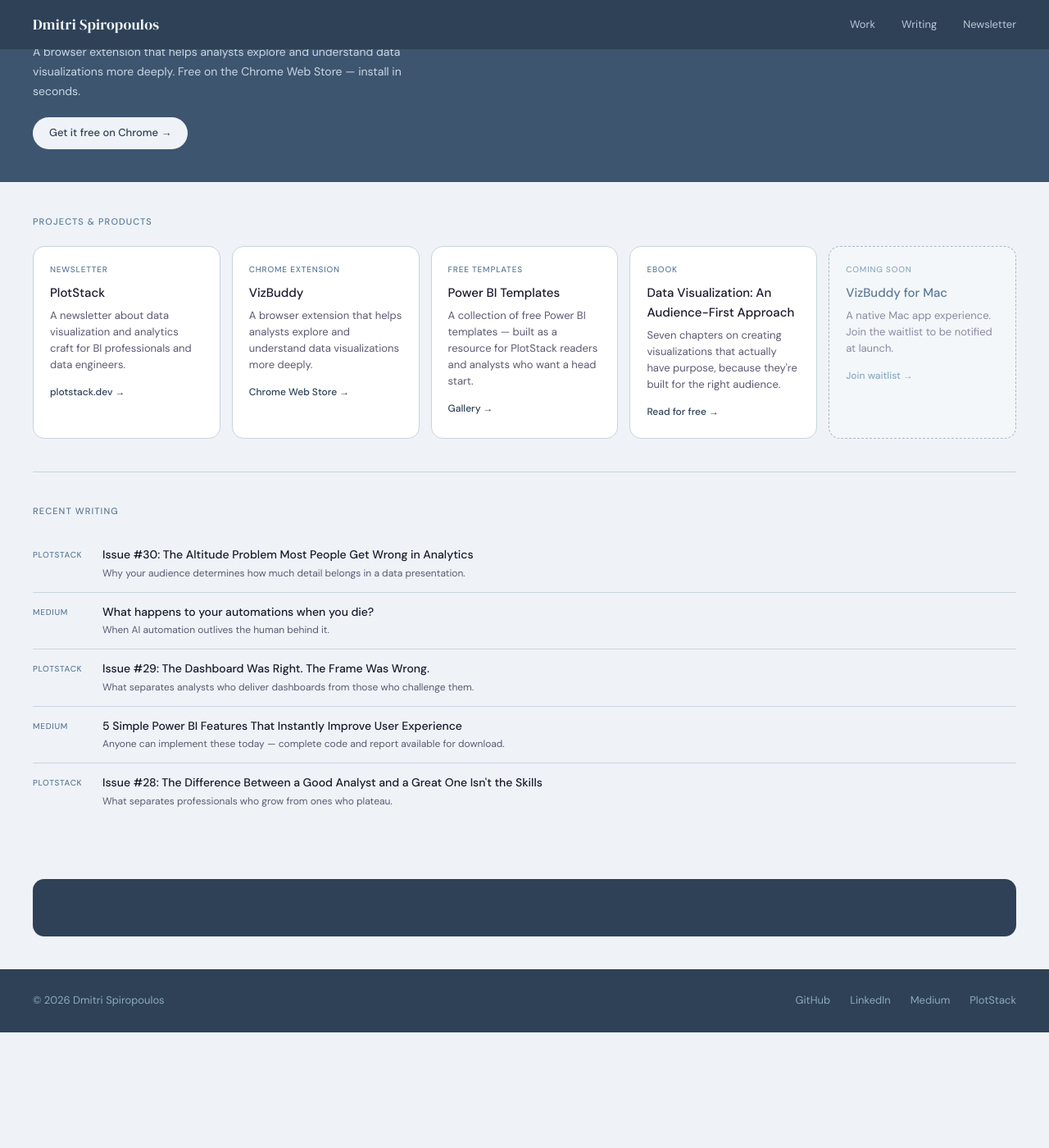
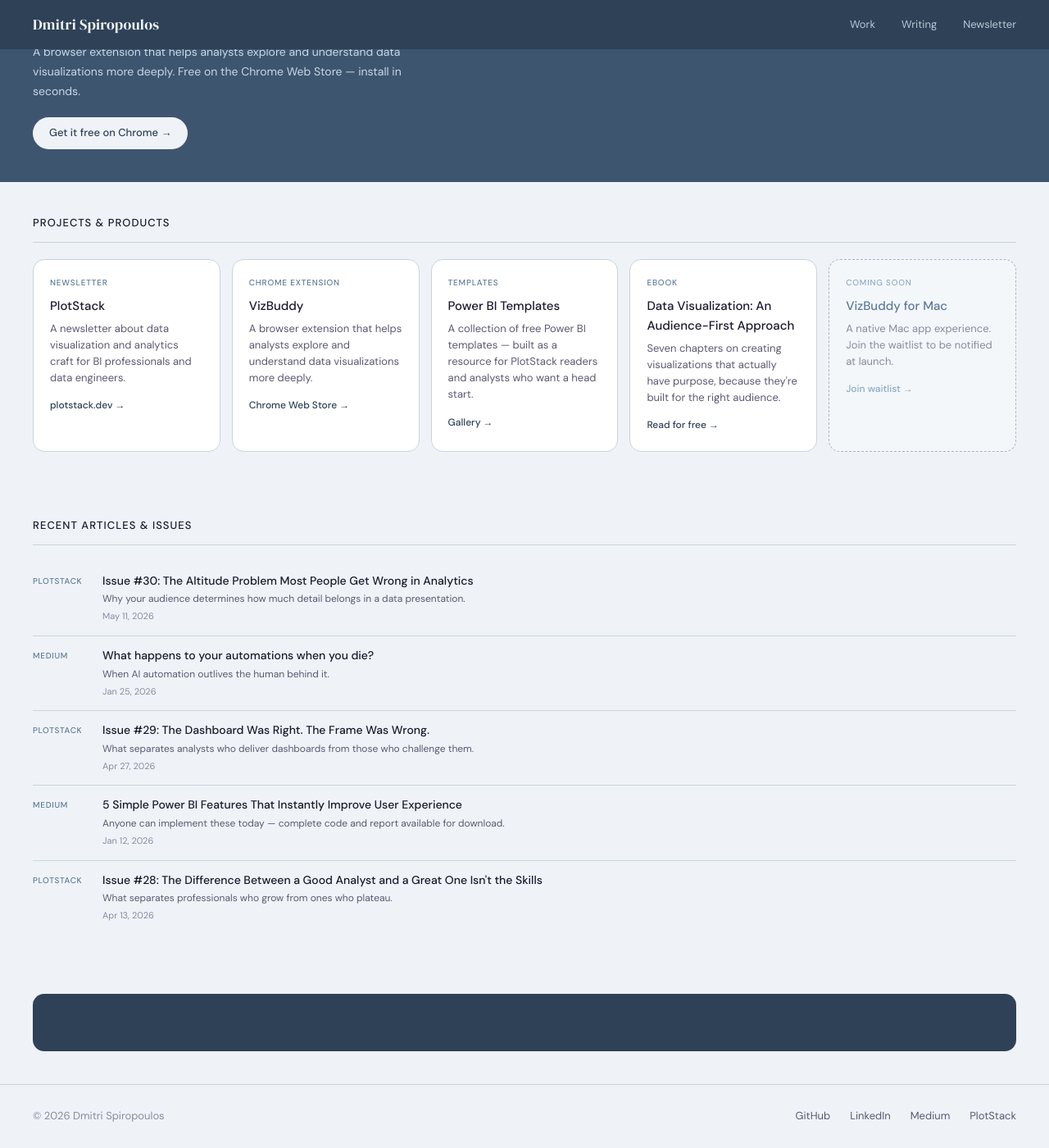
Before and after one commit to Djonathon/Djonathon.github.io, a Jekyll site: the page built from index.html, in a window 1280 px wide and 1400 px high, scrolled down 505 px. Shown: the whole window at 82% size. Built offline with Jekyll 4.4.1, drawn with Linux system fonts in a browser that asks for light colours; before the commit the page ends 1764 px from its top, so only the background shows below that.

Commit message:
Section header improvements, writing dates, footer light theme, divider removal
- Make section labels larger, darker, with bottom border
- Add publish dates to writing items (live RSS + hardcoded fallback)
- Remove divider between projects and writing sections
- Invert footer to light background with dark text

Co-Authored-By: Claude Sonnet 4.6 <noreply@anthropic.com>

```diff
--- a/assets/css/main.css
+++ b/assets/css/main.css
@@ -255,12 +255,14 @@ a { color: inherit; text-decoration: none; }
 }
 
 .section-label {
-  font-size: 11px;
+  font-size: 13px;
   font-weight: 500;
-  letter-spacing: 0.1em;
-  color: var(--slate-light);
+  letter-spacing: 0.08em;
+  color: var(--text-primary);
   text-transform: uppercase;
   margin-bottom: 1.25rem;
+  padding-bottom: 0.75rem;
+  border-bottom: 1px solid var(--border);
 }
 
 /* PROJECTS */
@@ -380,6 +382,12 @@ a { color: inherit; text-decoration: none; }
   line-height: 1.5;
 }
 
+.writing-date {
+  font-size: 11px;
+  color: var(--text-muted);
+  margin-top: 4px;
+}
+
 /* SUBSCRIBE */
 .subscribe-block {
   background: var(--slate-deep);
@@ -450,7 +458,8 @@ a { color: inherit; text-decoration: none; }
 
 /* FOOTER */
 .footer {
-  background: var(--slate-deep);
+  background: var(--bg);
+  border-top: 1px solid var(--border);
   padding: 1.75rem 2.5rem;
   display: flex;
   justify-content: space-between;
@@ -459,7 +468,7 @@ a { color: inherit; text-decoration: none; }
 }
 
 .footer-name {
-  color: var(--slate-pale);
+  color: var(--text-muted);
   font-size: 13px;
 }
 
@@ -469,12 +478,12 @@ a { color: inherit; text-decoration: none; }
 }
 
 .footer-links a {
-  color: var(--slate-pale);
+  color: var(--text-secondary);
   font-size: 13px;
   transition: color 0.2s;
 }
 
-.footer-links a:hover { color: var(--bg); }
+.footer-links a:hover { color: var(--slate-deep); }
 
 /* ANIMATIONS */
 @keyframes fadeIn {
@@ -497,6 +506,6 @@ a { color: inherit; text-decoration: none; }
   .divider { margin: 0 1.25rem; }
   .subscribe-block { margin: 1.5rem 1.25rem; }
   .subscribe-form { flex-direction: column; }
-  .footer { padding: 1.25rem; flex-direction: column; gap: 1rem; text-align: center; }
+  .footer { padding: 1.25rem 1.25rem; flex-direction: column; gap: 1rem; text-align: center; }
   .projects-grid { grid-template-columns: 1fr; }
 }
--- a/index.html
+++ b/index.html
@@ -80,7 +80,7 @@ layout: default
     </a>
 
     <a href="https://subscribepage.io/cXGdho" target="_blank" rel="noopener" class="project-card">
-      <p class="project-tag">Free Templates</p>
+      <p class="project-tag">Templates</p>
       <h2 class="project-name">Power BI Templates</h2>
       <p class="project-desc">A collection of free Power BI templates — built as a resource for PlotStack readers and analysts who want a head start.</p>
       <span class="project-link">Gallery →</span>
@@ -103,11 +103,9 @@ layout: default
   </div>
 </section>
 
-<div class="divider"></div>
-
 <!-- WRITING -->
 <section class="section" id="writing">
-  <p class="section-label">Recent Writing</p>
+  <p class="section-label">Recent Articles & Issues</p>
   <div class="writing-list" id="writing-list">
 
     <a href="https://www.plotstack.dev/p/issue-30-the-altitude-problem-most-people-get-wrong-in-analytics" target="_blank" rel="noopener" class="writing-item">
@@ -115,6 +113,7 @@ layout: default
       <div>
         <p class="writing-title">Issue #30: The Altitude Problem Most People Get Wrong in Analytics</p>
         <p class="writing-desc">Why your audience determines how much detail belongs in a data presentation.</p>
+        <p class="writing-date">May 11, 2026</p>
       </div>
     </a>
 
@@ -123,6 +122,7 @@ layout: default
       <div>
         <p class="writing-title">What happens to your automations when you die?</p>
         <p class="writing-desc">When AI automation outlives the human behind it.</p>
+        <p class="writing-date">Jan 25, 2026</p>
       </div>
     </a>
 
@@ -131,6 +131,7 @@ layout: default
       <div>
         <p class="writing-title">Issue #29: The Dashboard Was Right. The Frame Was Wrong.</p>
         <p class="writing-desc">What separates analysts who deliver dashboards from those who challenge them.</p>
+        <p class="writing-date">Apr 27, 2026</p>
       </div>
     </a>
 
@@ -139,6 +140,7 @@ layout: default
       <div>
         <p class="writing-title">5 Simple Power BI Features That Instantly Improve User Experience</p>
         <p class="writing-desc">Anyone can implement these today — complete code and report available for download.</p>
+        <p class="writing-date">Jan 12, 2026</p>
       </div>
     </a>
 
@@ -147,6 +149,7 @@ layout: default
       <div>
         <p class="writing-title">Issue #28: The Difference Between a Good Analyst and a Great One Isn't the Skills</p>
         <p class="writing-desc">What separates professionals who grow from ones who plateau.</p>
+        <p class="writing-date">Apr 13, 2026</p>
       </div>
     </a>
 
@@ -194,6 +202,7 @@ layout: default
         '<span class="writing-platform">' + item.platform + '</span>' +
         '<div><p class="writing-title">' + item.title + '</p>' +
         (desc ? '<p class="writing-desc">' + desc + '</p>' : '') +
+        (item.date ? '<p class="writing-date">' + item.date + '</p>' : '') +
         '</div></a>';
     }).join('');
   });
```
Also changed, not shown: other parts of index.html (+6 -1 lines).
